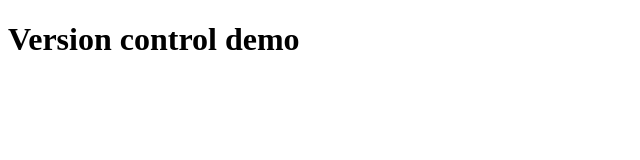
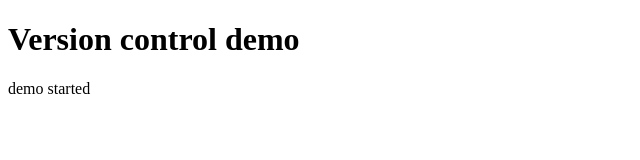
Before and after one commit to Dss-webportal/versioncontroldemo, a plain HTML site: page index.html in a window 1280 px wide. Shown: the whole page, without its empty margins (0-640 px from the left). Drawn offline with Linux system fonts and the light colour scheme.

Commit message:
second commit

```diff
--- a/index.html
+++ b/index.html
@@ -8,5 +8,6 @@
 </head>
 <body>
     <h1>Version control demo</h1>
+    <p>demo started</p>
 </body>
 </html>
```
